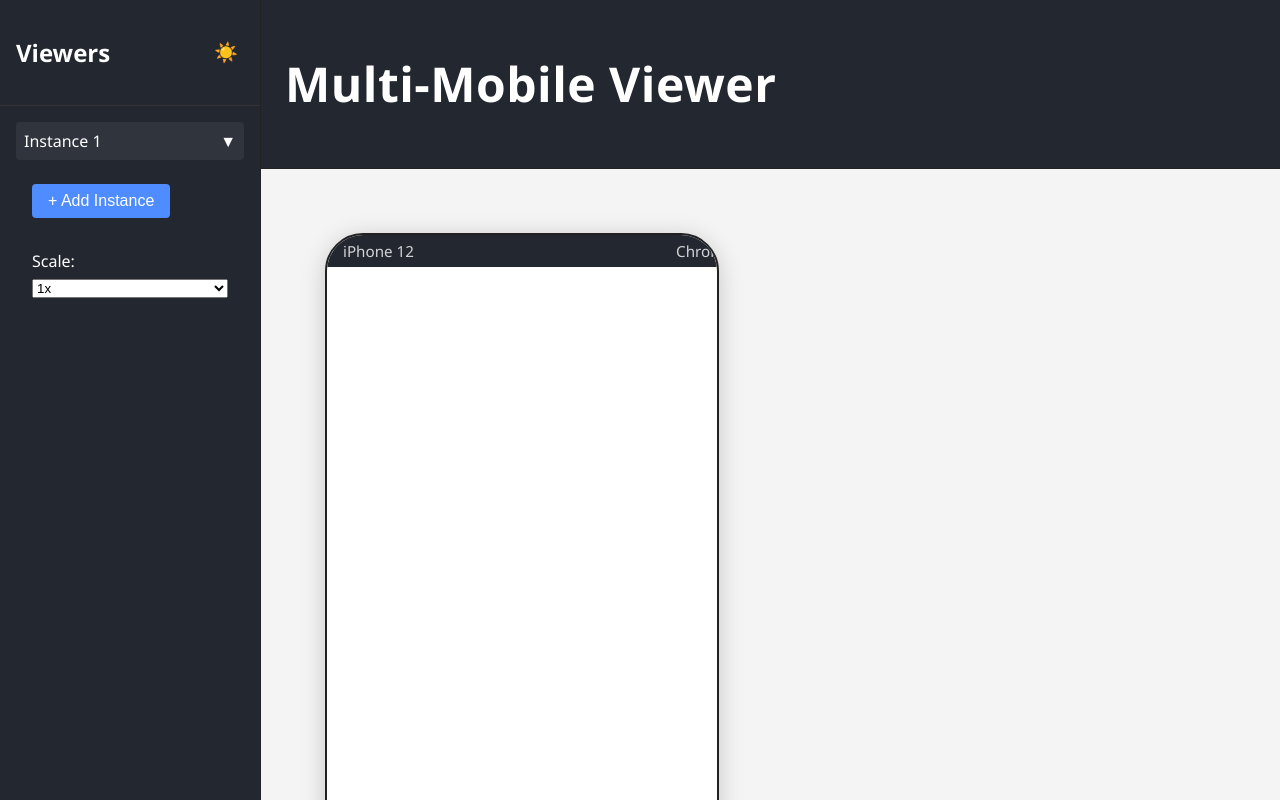
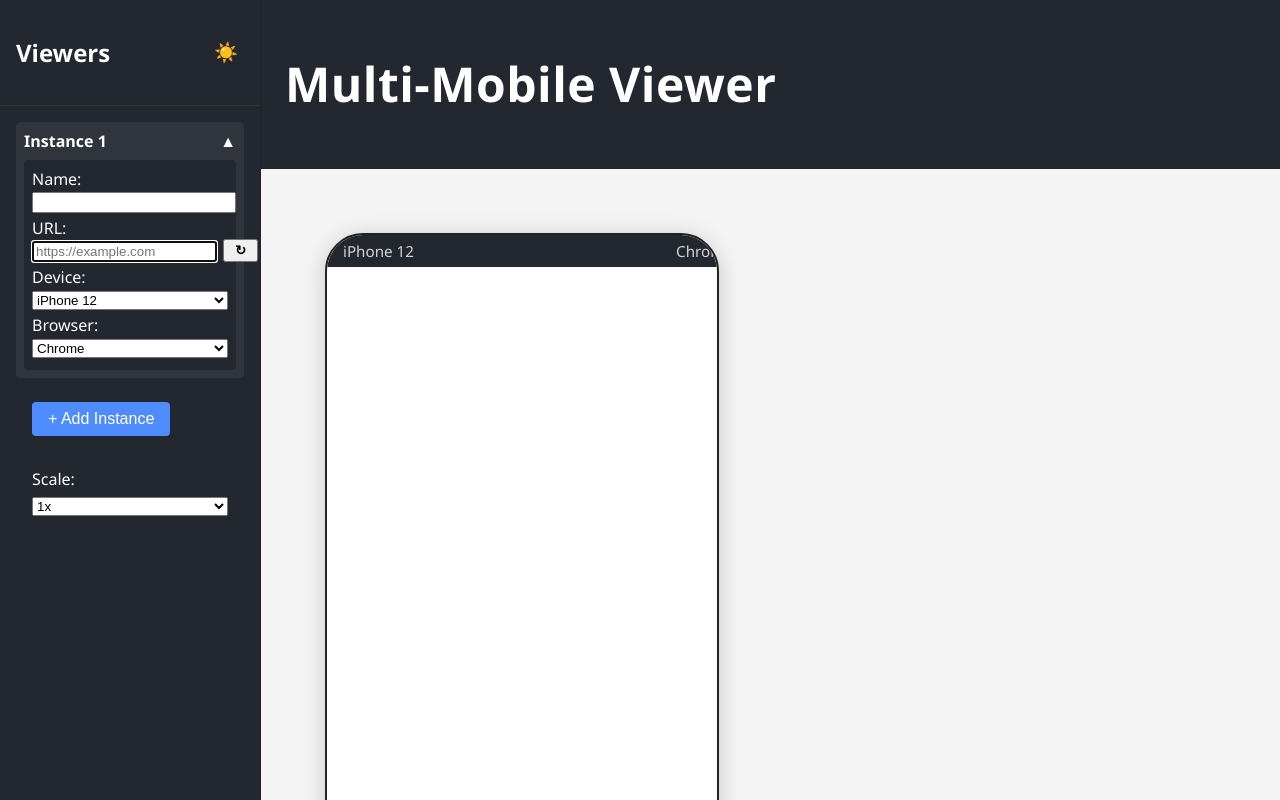
Before and after one commit to davidyarbrough/multi-mobile-viewer, a React (Vite) app: page / in a window 1280 px wide. Both pictures are taken after a click on the button "+ Add Instance". Shown: the top 800 px of the page. Built offline with nearby package versions, Linux system fonts and the light colour scheme.

Commit message:
usability updates on the instance dropdown

```diff
--- a/src/components/Sidebar.jsx
+++ b/src/components/Sidebar.jsx
@@ -4,7 +4,9 @@ import './Sidebar.css';
 const deviceOptions = ['iPhone 12', 'Google Pixel 5'];
 const browserOptions = ['Chrome', 'Safari'];
 
-function InstanceConfigDropdown({ inst, idx, handleChange }) {
+import { useRef } from 'react';
+
+function InstanceConfigDropdown({ inst, idx, handleChange, autoFocus }) {
   const [urlInput, setUrlInput] = useState(inst.url || '');
 
   // Keep urlInput in sync with inst.url (e.g. when switching instances)
@@ -41,14 +43,20 @@ function InstanceConfigDropdown({ inst, idx, handleChange }) {
             onChange={e => setUrlInput(e.target.value)}
             style={{ flex: 1, marginTop: 2 }}
             placeholder="https://example.com"
+            ref={input => {
+              if (autoFocus && input) input.focus();
+            }}
+            onKeyDown={e => {
+              if (e.key === 'Enter') handleUrlFetch();
+            }}
           />
           <button
             type="button"
             style={{ marginLeft: 2, padding: '0 10px', fontWeight: 'bold' }}
             onClick={handleUrlFetch}
-            aria-label="Load URL"
+            aria-label="Refresh URL"
           >
-            &gt;
+            &#x21BB;
           </button>
         </div>
       </label>
@@ -113,11 +121,18 @@ function Sidebar({ darkMode, setDarkMode, instances, setInstances, scale, setSca
                 inst={inst}
                 idx={idx}
                 handleChange={handleChange}
+                autoFocus={idx === instances.length - 1}
               />
             )}
           </div>
         ))}
-        <button className="add-btn" onClick={() => setInstances([...instances, { name: '', url: '', device: deviceOptions[0], browser: browserOptions[0] }])}>
+        <button className="add-btn" onClick={() => {
+          setInstances(prev => {
+            const next = [...prev, { name: '', url: '', device: deviceOptions[0], browser: browserOptions[0] }];
+            setOpenIdx(next.length - 1);
+            return next;
+          });
+        }}>
           + Add Instance
         </button>
         <div style={{ margin: '1rem 0', padding: '0 1rem' }}>
```
